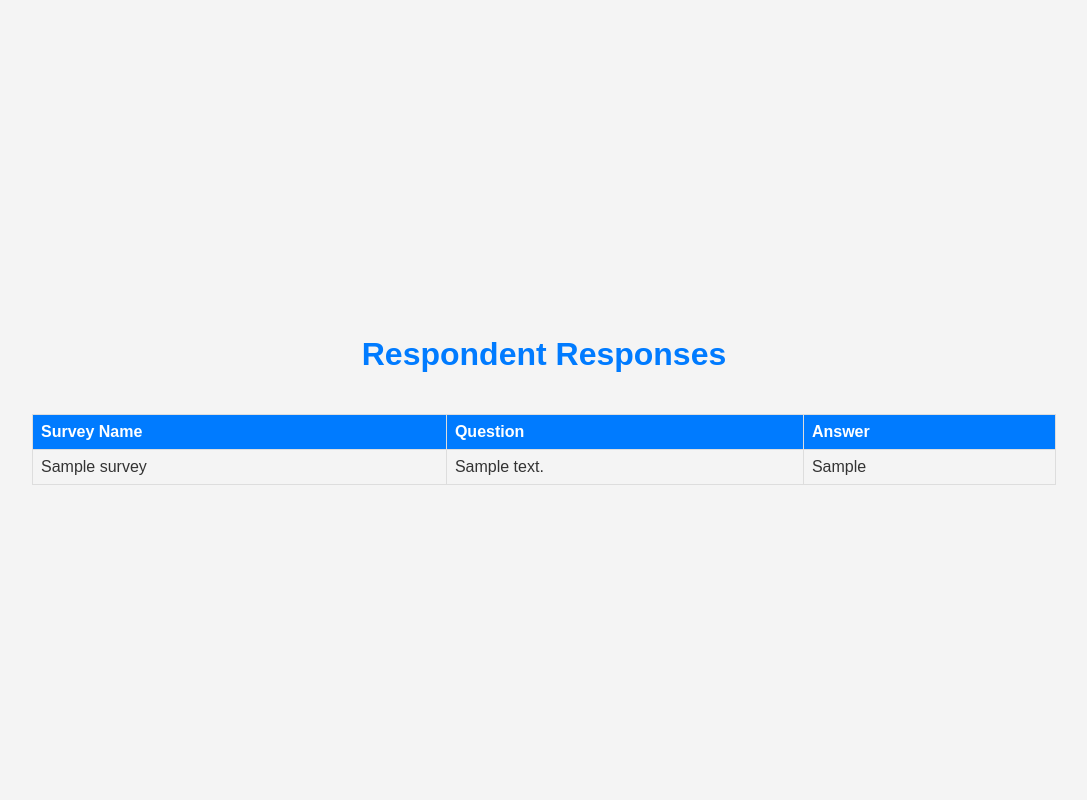
After one commit to alexakka/survey-app, a Django app: page /survey/responses/1/1/ in a window 1280 px wide. The commit adds this page. Shown: the whole page, without its empty margins (96-1183 px from the left). Run offline with Django 5.2, Linux system fonts and the light colour scheme; tables that the repository leaves empty hold one stand-in row (values such as "Sample post").

Commit message:
adding respondent responses.

```diff
--- a/home/views.py
+++ b/home/views.py
@@ -1,11 +1,9 @@
 from django.shortcuts import render
+from django.utils import timezone
 from survey.models import Survey
 
 
 def index(request):
-    surveys = Survey.objects.all()
+    surveys = Survey.objects.all().filter(ending_date__gt=timezone.now())
 
-    # You can add additional logic here if needed
-
-    # Render the survey details using a template
     return render(request, 'index.html', {'surveys': surveys})
--- a/survey/models.py
+++ b/survey/models.py
@@ -8,10 +8,16 @@ class Survey(models.Model):
     name = models.CharField(max_length=255, blank=False)
     description = models.CharField(max_length=1024)
     creating_date = models.DateTimeField(default=timezone.now)
-    start_date = models.DateTimeField(default=timezone.now)
-    end_date = models.DateTimeField(default=timezone.now() + timezone.timedelta(days=28))
-    is_available = models.BooleanField(default=False)
+    starting_date = models.DateTimeField(default=timezone.now)
+    ending_date = models.DateTimeField(default=timezone.now() + timezone.timedelta(days=28))
+    number_of_responses = models.IntegerField(default=0)
     author = models.ForeignKey(User, on_delete=models.CASCADE)
+
+    @property
+    def is_available(self):
+        if timezone.now > self.ending_date:
+            return False
+        return True
 
 
     class Meta:
--- a/survey/urls.py
+++ b/survey/urls.py
@@ -8,4 +8,6 @@ urlpatterns = [
     path('submit_response/<int:survey_id>/', views.submit_response, name='submit_response'),
     path('<int:survey_id>/complete_survey/', views.complete_survey, name='complete_survey'),
     path('responses/<int:survey_id>', views.show_all_responses, name="responses"),
+    path('profile', views.profile, name='profile'),
+    path('responses/<int:survey_id>/<int:respondent_id>/', views.respondent_response, name='respondent_response')
 ]
--- a/survey/views.py
+++ b/survey/views.py
@@ -37,7 +37,6 @@ def create_survey(request):
 
 def survey_detail(request, survey_id):
     survey = get_object_or_404(Survey, pk=survey_id)
-
     is_author = request.user == survey.author
     return render(request, 'survey/survey_detail.html', {'survey': survey, 'is_author': is_author})
 
@@ -59,9 +58,15 @@ def complete_survey(request, survey_id):
     return render(request, 'survey/complete_survey.html', {'survey': survey})
 
 
+def respondent_response(request, survey_id, respondent_id):
+    responses = Response.objects.all().filter(survey=survey_id, respondent=respondent_id)
+    return render(request, "survey/respondent_response.html", {"responses": responses})
+
+
 def show_all_responses(request, survey_id):
-    all_responses = Response.objects.filter(survey=survey_id)
-    all_responses.group_by = ['respondent']
+    # all_responses = Response.objects.filter(survey=survey_id)
+    # all_responses.group_by = ['respondent']
+    all_responses = Response.objects.filter(survey=survey_id).distinct("respondent")
     return render(request, "survey/responses.html", {"responses": all_responses})
 
 
@@ -69,6 +74,9 @@ def submit_response(request, survey_id):
     if request.method == 'POST':
 
         survey = get_object_or_404(Survey, pk=survey_id)
+        # adding one respondent to field
+        survey.number_of_responses += 1
+        survey.save()
 
         for question in survey.question_set.all():
             answer_id = request.POST.get(f'question_{question.id}')
@@ -80,3 +88,10 @@ def submit_response(request, survey_id):
         return redirect('index')
 
     return redirect('complete_survey', survey_id=survey_id)
+
+
+
+@login_required
+def profile(request):
+    user = request.user
+    return render(request, 'survey/profile.html', {'user': user})
--- /dev/null
+++ b/templates/survey/respondent_response.html
@@ -0,0 +1,80 @@
+<!DOCTYPE html>
+<html lang="en">
+<head>
+    <meta charset="UTF-8">
+    <meta name="viewport" content="width=device-width, initial-scale=1.0">
+    <title>Respondent Responses</title>
+
+    <style>
+        body {
+            font-family: 'Arial', sans-serif;
+            background-color: #f4f4f4;
+            color: #333;
+            margin: 0;
+            padding: 0;
+            display: flex;
+            flex-direction: column;
+            align-items: center;
+            justify-content: center;
+            height: 100vh;
+        }
+
+        h1 {
+            color: #007BFF;
+        }
+
+        table {
+            width: 80%;
+            border-collapse: collapse;
+            margin-top: 20px;
+        }
+
+        th, td {
+            border: 1px solid #ddd;
+            padding: 8px;
+            text-align: left;
+        }
+
+        th {
+            background-color: #007BFF;
+            color: #fff;
+        }
+
+        tbody tr:nth-child(even) {
+            background-color: #f2f2f2;
+        }
+
+        p {
+            margin-top: 20px;
+        }
+    </style>
+</head>
+<body>
+
+    <h1>Respondent Responses</h1>
+
+    {% if responses %}
+        <table>
+            <thead>
+                <tr>
+                    <th>Survey Name</th>
+                    <th>Question</th>
+                    <th>Answer</th>
+                </tr>
+            </thead>
+            <tbody>
+                {% for response in responses %}
+                    <tr>
+                        <td>{{ response.survey.name }}</td>
+                        <td>{{ response.question.text }}</td>
+                        <td>{{ response.answer.value }}</td>
+                    </tr>
+                {% endfor %}
+            </tbody>
+        </table>
+    {% else %}
+        <p>No responses available for this respondent.</p>
+    {% endif %}
+
+</body>
+</html>
```
Also changed, not shown: templates/survey/profile.html (added, +98 -0 lines), templates/survey/responses.html (+10 -6 lines), survey/migrations/0004_survey_number_of_respondent_alter_survey_end_date.py (added), survey/migrations/0005_alter_survey_end_date.py (added), survey/migrations/0006_rename_number_of_respondent_survey_number_of_responses_and_more.py (added), survey/migrations/0007_rename_start_date_survey_starting_date_and_more.py (added), survey/migrations/0008_alter_survey_ending_date.py (added), survey/migrations/0009_remove_survey_is_available_alter_survey_ending_date.py (added).
